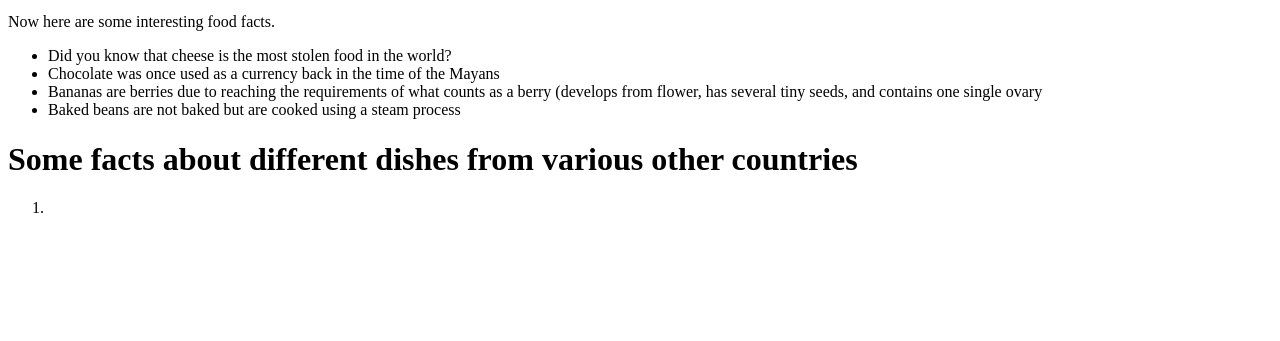
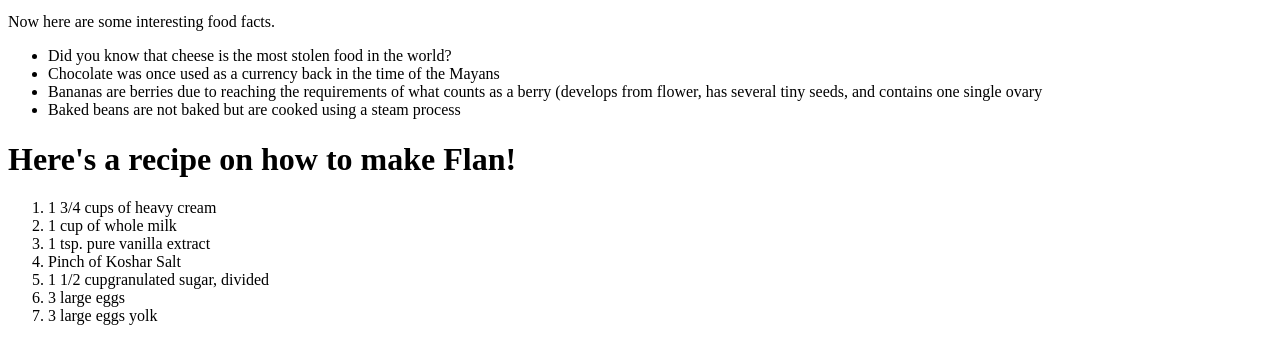
Before and after one commit to IsabellaV206/csp2022-spring, a plain HTML site: page index.html in a window 1280 px wide. Shown: the part 914-1255 px from the top of the page. Before the commit the page ends 1147 px from the top, so only its background shows below. Drawn offline with Linux system fonts and the light colour scheme.

Commit message:
Update index.html

```diff
--- a/index.html
+++ b/index.html
@@ -32,9 +32,18 @@
       <li> Baked beans are not baked but are cooked using a steam process </li>
     </ul>
 
-    <h1>Some facts about different dishes from various other countries </h1>
+    <h1>Here's a recipe on how to make Flan! </h1>
+    <a "https://www.delish.com/cooking/recipe-ideas/a27104074/easy-flan-recipe/">
+    </a>
     <ol>
-      <li>
+      <li> 1 3/4 cups of heavy cream </li>
+      <li> 1 cup of whole milk </li>
+      <li> 1 tsp. pure vanilla extract </li>
+      <li> Pinch of Koshar Salt </li>
+      <li> 1 1/2 cupgranulated sugar, divided </li>
+      <li> 3 large eggs </li>
+      <li> 3 large eggs yolk </li>
+    </ol>
 
 
   </body>
```
